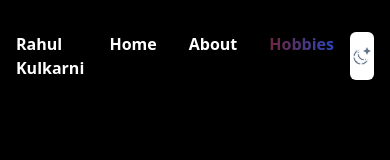
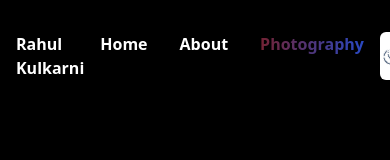
Before and after one commit to rahulrk85/rahul_porto, a React (Create React App) app: page / in a window 390 px wide. Shown: the top 160 px of the page. Built offline with nearby package versions, Linux system fonts and the light colour scheme.

Commit message:
added responsive feature

```diff
--- a/src/components/Header.js
+++ b/src/components/Header.js
@@ -17,7 +17,7 @@ const Header = () => {
         <ul className='flex'>
             <Link to="/"><li className='md:inline-block px-4'>Home</li></Link>
             <Link to='/about'><li className='px-4 md:inline-block'>About</li></Link>
-            <Link to="/Images"><li className='px-4 md:inline-block bg-gradient-to-r from-red-900 via-black-400 to-blue-700 inline-block text-transparent bg-clip-text'>Hobbies</li></Link>
+            <Link to="/Images"><li className='px-4 md:inline-block bg-gradient-to-r from-red-900 via-black-400 to-blue-700 inline-block text-transparent bg-clip-text'>Photography</li></Link>
             <button onClick={handleClick} className='bg-black dark:bg-white rounded-md shadow-lg'>
               <svg class="h-6 w-6 text-white" xmlns="http://www.w3.org/2000/svg" fill="none" viewBox="0 0 24 24" stroke="currentColor" aria-hidden="true">
               <path fill-rule="evenodd" clip-rule="evenodd" d="M17.715 15.15A6.5 6.5 0 0 1 9 6.035C6.106 6.922 4 9.645 4 12.867c0 3.94 3.153 7.136 7.042 7.136 3.101 0 5.734-2.032 6.673-4.853Z" class="fill-transparent"></path>
```
